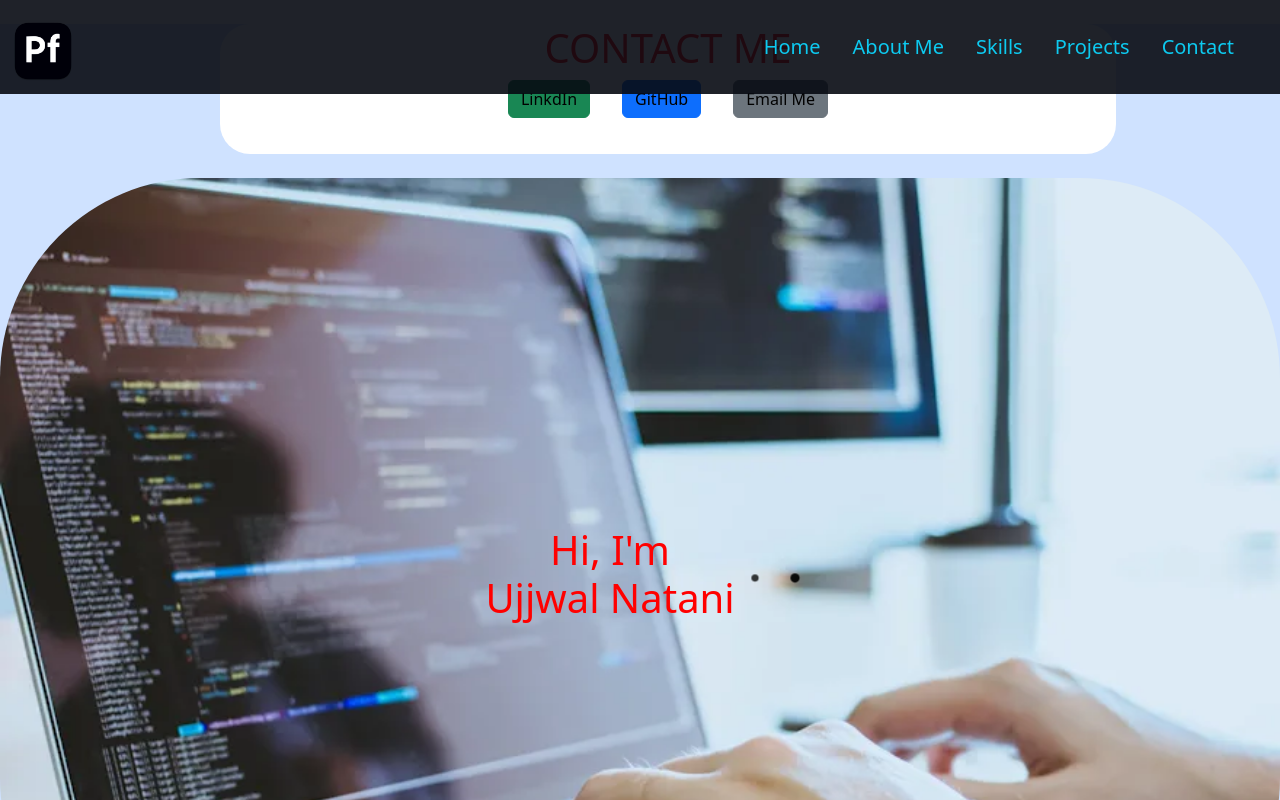
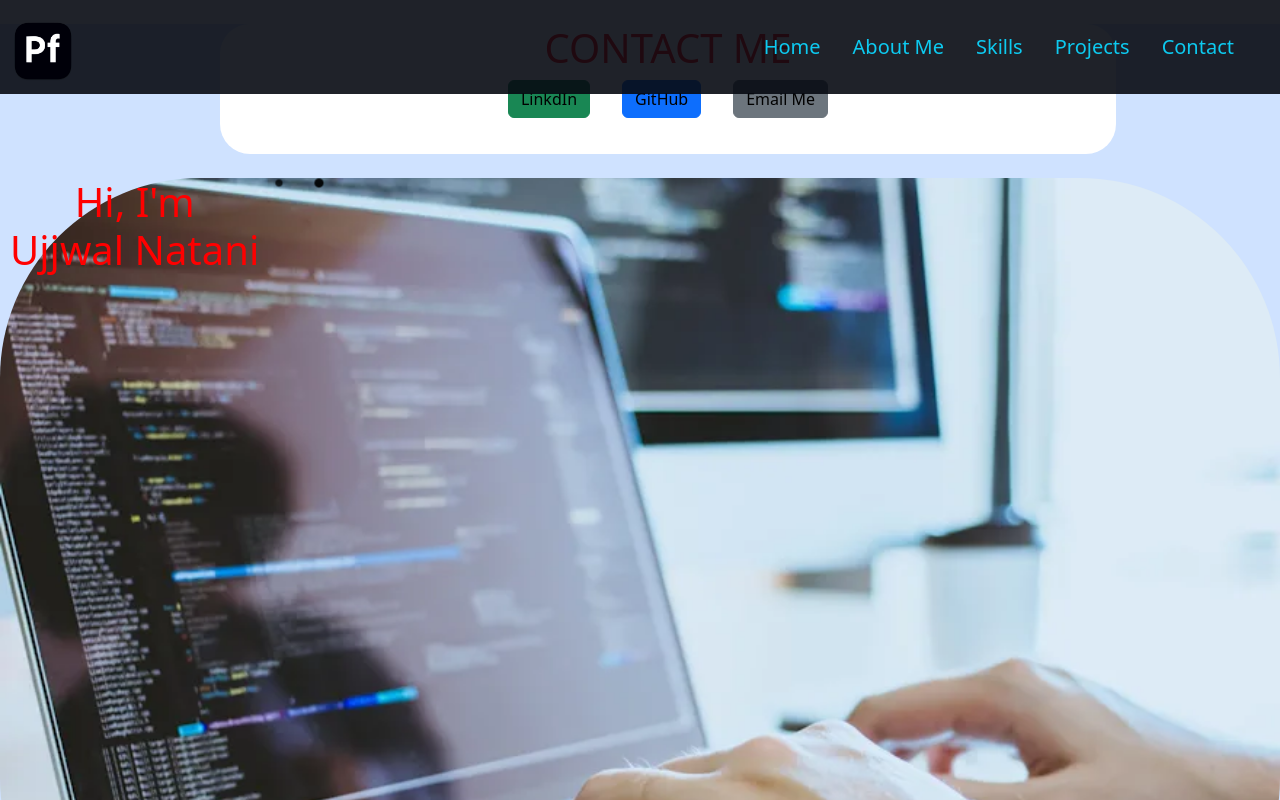
Before and after one commit to UjjwalNatani/MYPortfolio, a React (Create React App) app: page /Contact in a window 1280 px wide. Shown: the top 800 px of the page. Built offline with nearby package versions, Linux system fonts and the light colour scheme.

Commit message:
Update Home.css

```diff
--- a/src/Components/css/Home.css
+++ b/src/Components/css/Home.css
@@ -6,8 +6,8 @@
     height: 100vh;
     display:flex ;
     flex-direction: row;
-    justify-content: center;
-    align-items: center;
+/*     justify-content: center; */
+/*     align-items: center; */
     animation: rotate;
     animation-duration: 5s;
     animation-iteration-count: infinite;
```
